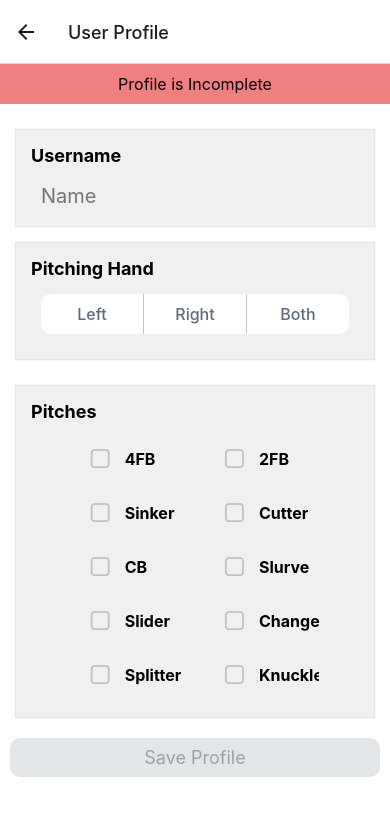
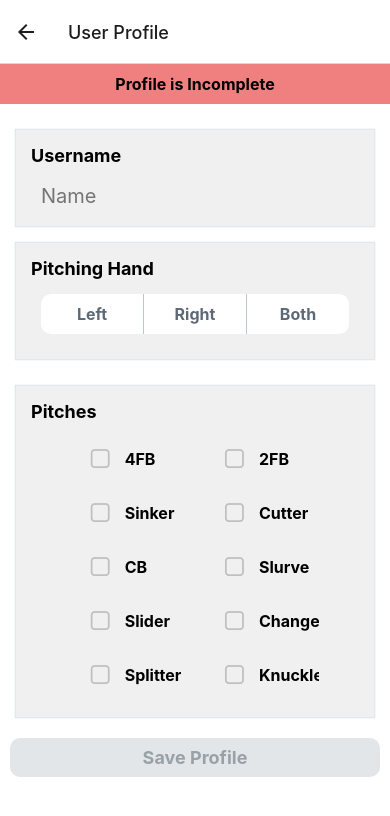
Before and after one commit to roderpad/PitchTracker, a React Native app: screen /Home in a window 390 px wide. Both pictures are taken after a click on the button "Start New Session". Shown: the top 816 px of the page. Built offline with nearby package versions, Linux system fonts and the light colour scheme.

Commit message:
Update colors and styles in ProfileSetupScreen and lightTheme

```diff
--- a/src/screens/ProfileSetupScreen.js
+++ b/src/screens/ProfileSetupScreen.js
@@ -85,11 +85,11 @@ const ProfileSetupScreen = () => {
   const getIndicatorColor = status => {
     const colorMap = {
       incomplete: 'lightcoral',
-      changed: 'khaki',
+      changed: '#DAA520',
       complete: 'lightgreen',
-      saved: 'none', // No color if saved
+      saved: theme.primary,
     };
-    return colorMap[status] || 'none';
+    return colorMap[status] || theme.primary;
   };
 
   const getIndicatorText = status => {
@@ -169,6 +169,7 @@ const ProfileSetupScreen = () => {
           onPress={saveProfile}
           disabled={!isProfileComplete()}
           buttonStyle={styles.saveButton}
+          titleStyle={styles.saveButtonText}
         />
       </ScrollView>
     </>
@@ -180,6 +181,7 @@ const getStyles = theme =>
     container: {
       flex: 1,
       paddingTop: 50, // Make room for the indicator
+      paddingBottom: 20, // Make room for the save button
       backgroundColor: theme.background,
     },
     card: {
@@ -221,6 +223,7 @@ const getStyles = theme =>
     },
     buttonGroupText: {
       fontSize: 16,
+      fontWeight: 'bold',
     },
     checkboxContainer: {
       width: '50%',
@@ -237,6 +240,10 @@ const getStyles = theme =>
       backgroundColor: theme.buttonBackground,
       borderRadius: 10,
       margin: 10,
+      marginBottom: 60, // Make sure there's space at the bottom
+    },
+    saveButtonText: {
+      fontWeight: 'bold', // This will make the button text bold
     },
     indicator: {
       position: 'absolute',
@@ -252,9 +259,11 @@ const getStyles = theme =>
     indicatorText: {
       fontSize: 16,
       color: theme.indicatorText,
+      fontWeight: 'bold',
     },
     flatList: {
       alignSelf: 'center',
+      scrollEnabled: true,
     },
     // ... add any additional styles you might need
   });
--- a/src/theme/lightTheme.js
+++ b/src/theme/lightTheme.js
@@ -1,12 +1,12 @@
 export const lightTheme = {
-  primary: '#6200ee',
+  primary: '#4FC3F7',
   background: '#ffffff',
   borderColor: '#E0E0E0',
   sectionBackground: '#FFFFFF',
   text: '#000000',
   placeholderText: '#757575', // Placeholder text color for inputs
   cardBackground: '#f0f0f0', // Card background color
-  buttonBackground: '#6200ee', // Button background color
+  buttonBackground: '#4FC3F7', // Button background color
   indicatorBackground: '#f5f5f5', // Indicator background color
   indicatorText: '#000000', // Indicator text color
   // Add other color and styling properties as needed
```
